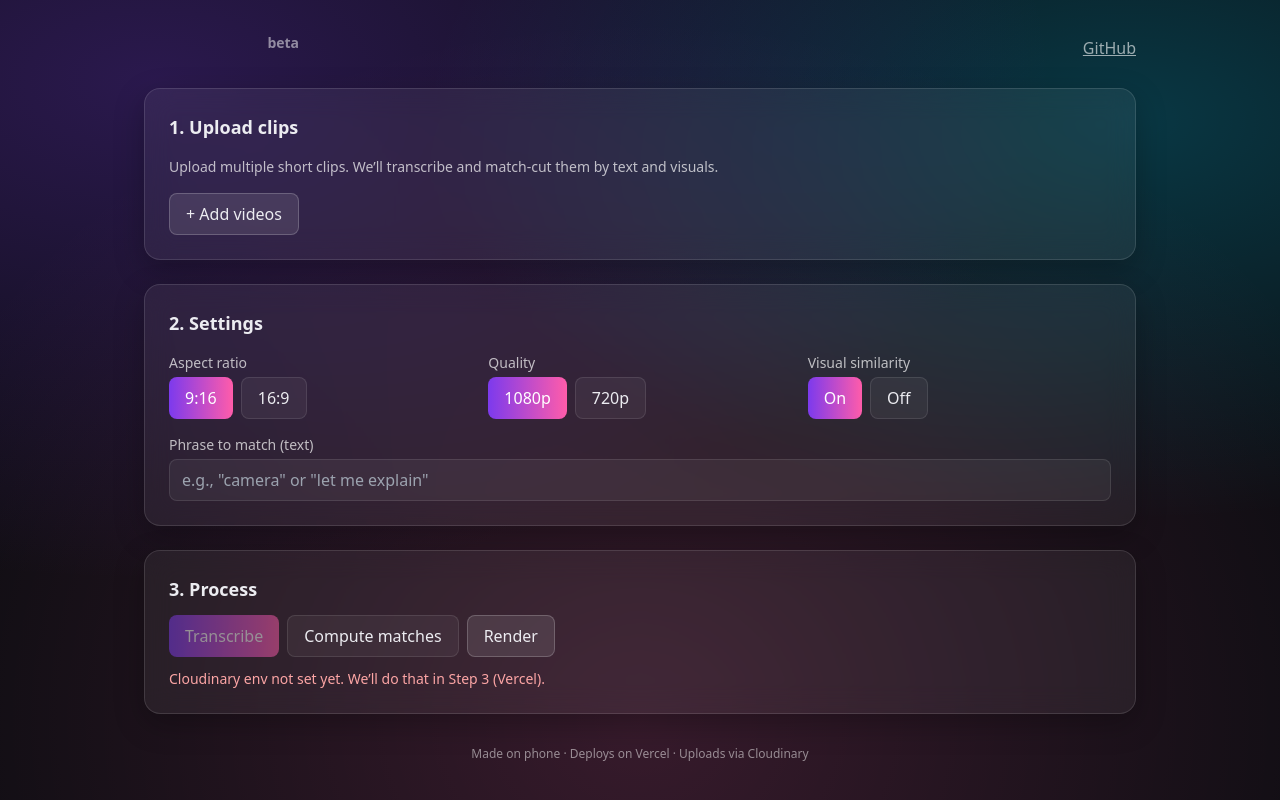
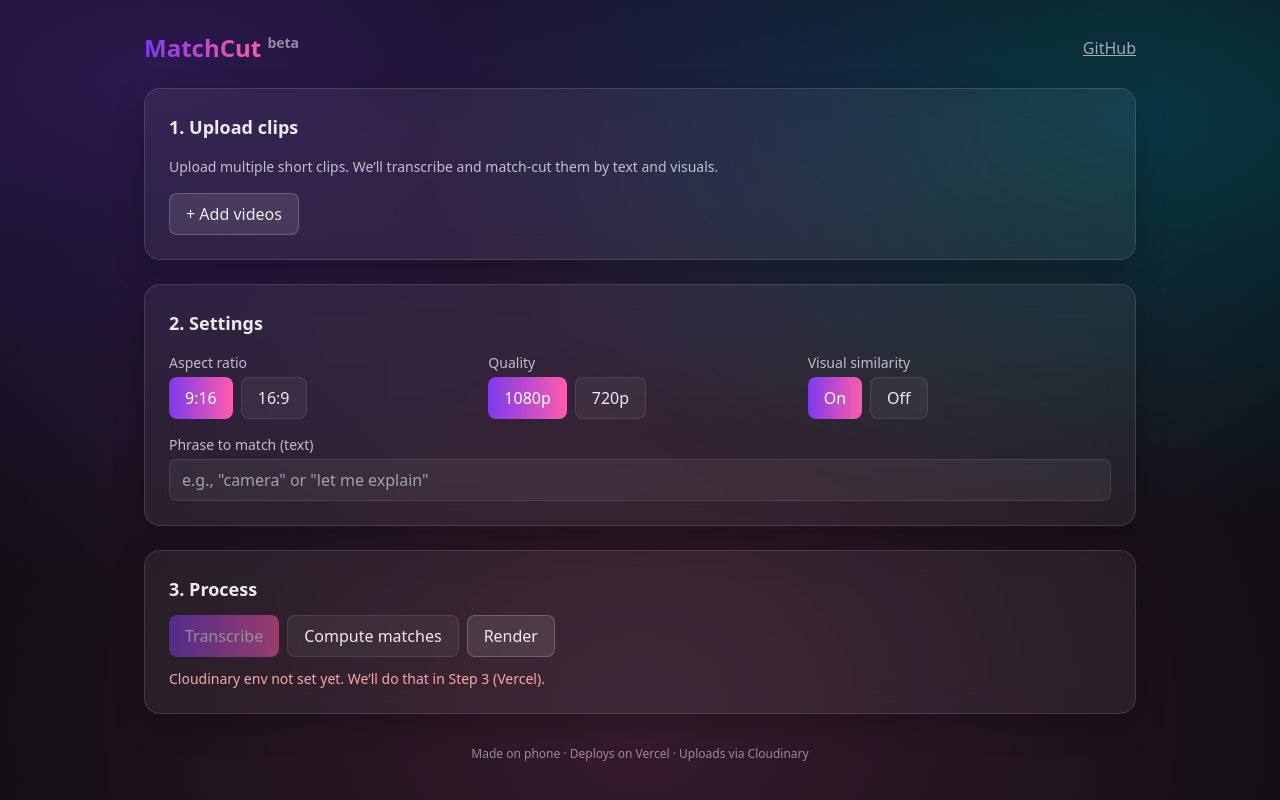
Before and after one commit to tahsin2627/match-cut, a Next.js app: page / in a window 1280 px wide. Built offline with nearby package versions, Linux system fonts and the light colour scheme.

Commit message:
Update page.jsx

```diff
--- a/app/page.jsx
+++ b/app/page.jsx
@@ -1,5 +1,5 @@
 "use client";
-import { useEffect, useMemo, useRef, useState } from "react";
+import { useState } from "react";
 
 const CLOUD_NAME = process.env.NEXT_PUBLIC_CLOUDINARY_CLOUD_NAME;
 const UPLOAD_PRESET = process.env.NEXT_PUBLIC_CLOUDINARY_UPLOAD_PRESET || "unsigned_video";
@@ -52,7 +52,7 @@
     <main className="space-y-6">
       <header className="flex items-center justify-between">
         <div className="text-2xl font-semibold">
-          <span className="bg-clip-text text-transparent bg-gradient-to-r from-brand.purple to-brand.pink">
+          <span className="bg-clip-text text-transparent bg-gradient-to-r from-brand-purple to-brand-pink">
             MatchCut
           </span>{" "}
           <span className="text-white/50 text-sm align-super">beta</span>
@@ -91,7 +91,7 @@
                 {name} — {pct}%
                 <div className="w-full h-1 bg-white/10 rounded">
                   <div
-                    className="h-1 bg-gradient-to-r from-brand.purple to-brand.pink rounded"
+                    className="h-1 bg-gradient-to-r from-brand-purple to-brand-pink rounded"
                     style={{ width: `${pct}%` }}
                   />
                 </div>
```
